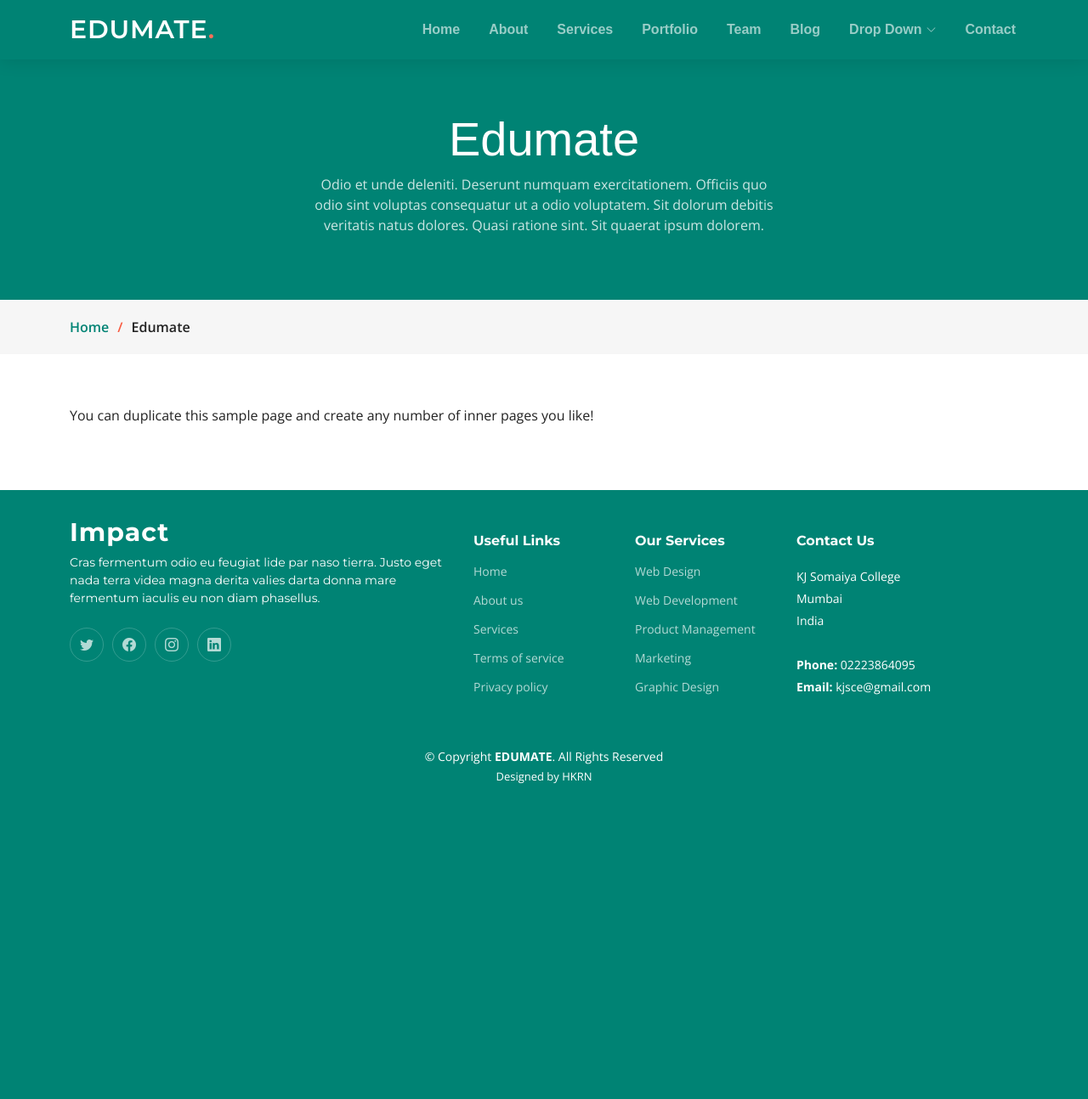
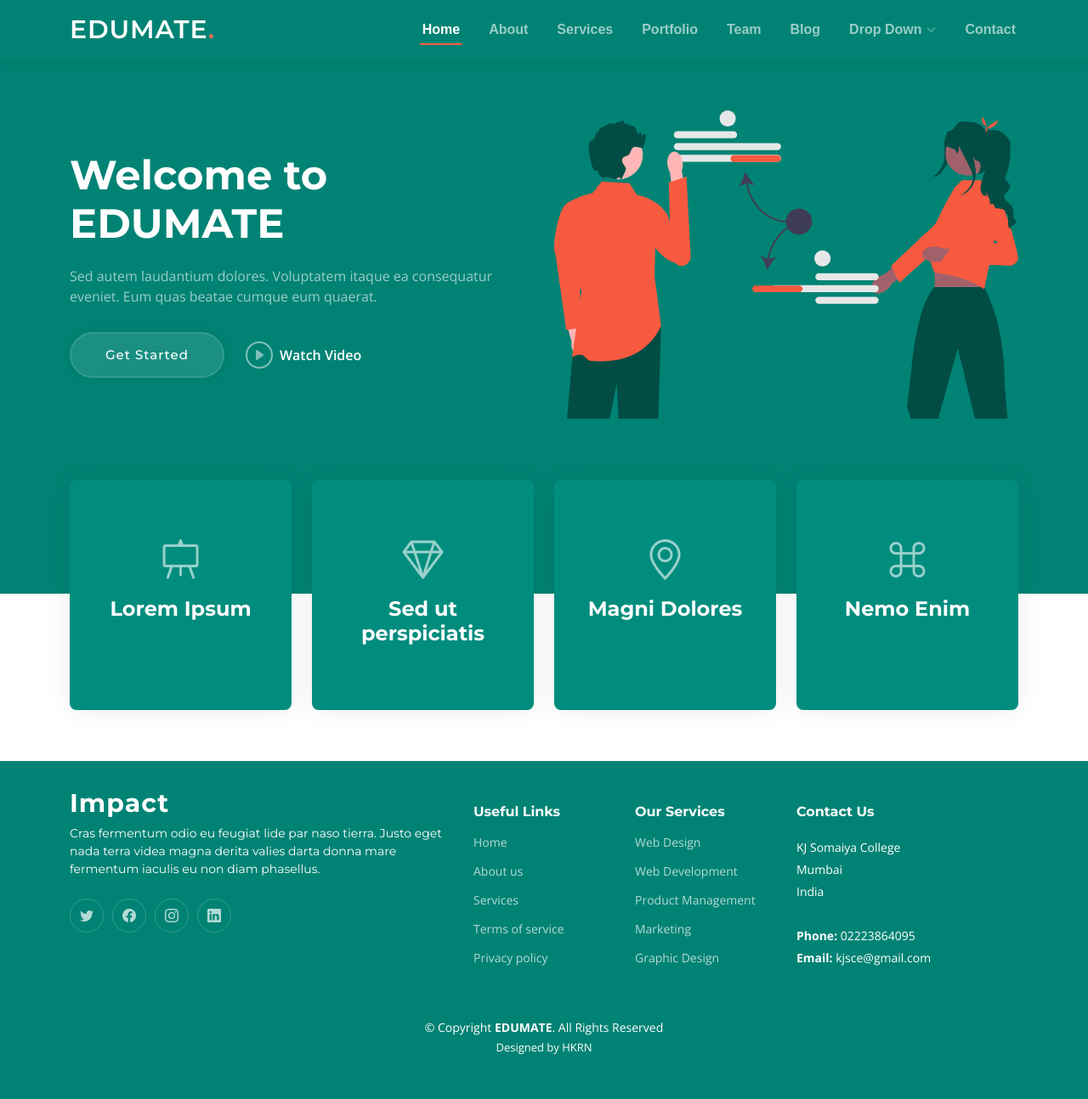
Before and after one commit to hussein-hub/Edumate, a Django app: page / in a window 1280 px wide. Shown: the whole page at 85% size. Before the commit the page ends 923 px from the top, so only its background shows below. Run offline with Django 4.2, Linux system fonts and the light colour scheme; some libraries are stand-ins or nearby versions.

Commit message:
home page layout

```diff
--- a/Edumate_app/templates/Edumate_app/index.html
+++ b/Edumate_app/templates/Edumate_app/index.html
@@ -98,7 +98,69 @@
   </header><!-- End Header -->
   <!-- End Header -->
 
-  <main id="main">
+  <!-- ======= Hero Section ======= -->
+  <section id="hero" class="hero">
+    <div class="container position-relative">
+      <div class="row gy-5" data-aos="fade-in">
+        <div class="col-lg-6 order-2 order-lg-1 d-flex flex-column justify-content-center text-center text-lg-start">
+          <h2>Welcome to <span>EDUMATE</span></h2>
+          <p>Sed autem laudantium dolores. Voluptatem itaque ea consequatur eveniet. Eum quas beatae cumque eum quaerat.</p>
+          <div class="d-flex justify-content-center justify-content-lg-start">
+            <a href="#about" class="btn-get-started">Get Started</a>
+            <a href="https://www.youtube.com/watch?v=LXb3EKWsInQ" class="glightbox btn-watch-video d-flex align-items-center"><i class="bi bi-play-circle"></i><span>Watch Video</span></a>
+          </div>
+        </div>
+        <div class="col-lg-6 order-1 order-lg-2">
+          <img src="assets/img/hero-img.svg" class="img-fluid" alt="" data-aos="zoom-out" data-aos-delay="100">
+        </div>
+      </div>
+    </div>
+
+    <div class="icon-boxes position-relative">
+      <div class="container position-relative">
+        <div class="row gy-4 mt-5">
+
+          <div class="col-xl-3 col-md-6" data-aos="fade-up" data-aos-delay="100">
+            <div class="icon-box">
+              <div class="icon"><i class="bi bi-easel"></i></div>
+              <h4 class="title"><a href="" class="stretched-link">Lorem Ipsum</a></h4>
+            </div>
+          </div>
+          <!--End Icon Box -->
+
+          <div class="col-xl-3 col-md-6" data-aos="fade-up" data-aos-delay="200">
+            <div class="icon-box">
+              <div class="icon"><i class="bi bi-gem"></i></div>
+              <h4 class="title"><a href="" class="stretched-link">Sed ut perspiciatis</a></h4>
+            </div>
+          </div>
+          <!--End Icon Box -->
+
+          <div class="col-xl-3 col-md-6" data-aos="fade-up" data-aos-delay="300">
+            <div class="icon-box">
+              <div class="icon"><i class="bi bi-geo-alt"></i></div>
+              <h4 class="title"><a href="" class="stretched-link">Magni Dolores</a></h4>
+            </div>
+          </div>
+          <!--End Icon Box -->
+
+          <div class="col-xl-3 col-md-6" data-aos="fade-up" data-aos-delay="500">
+            <div class="icon-box">
+              <div class="icon"><i class="bi bi-command"></i></div>
+              <h4 class="title"><a href="" class="stretched-link">Nemo Enim</a></h4>
+            </div>
+          </div>
+          <!--End Icon Box -->
+
+        </div>
+      </div>
+    </div>
+
+    </div>
+  </section>
+  <!-- End Hero Section -->
+
+  {% comment %} <main id="main">
 
     <!-- ======= Breadcrumbs ======= -->
     <div class="breadcrumbs">
@@ -132,7 +194,7 @@
       </div>
     </section>
 
-  </main><!-- End #main -->
+  </main><!-- End #main --> {% endcomment %}
 
   <!-- ======= Footer ======= -->
   <footer id="footer" class="footer">
```
